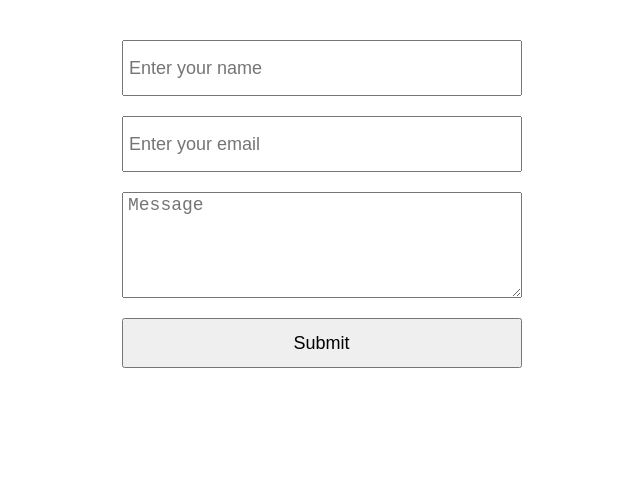
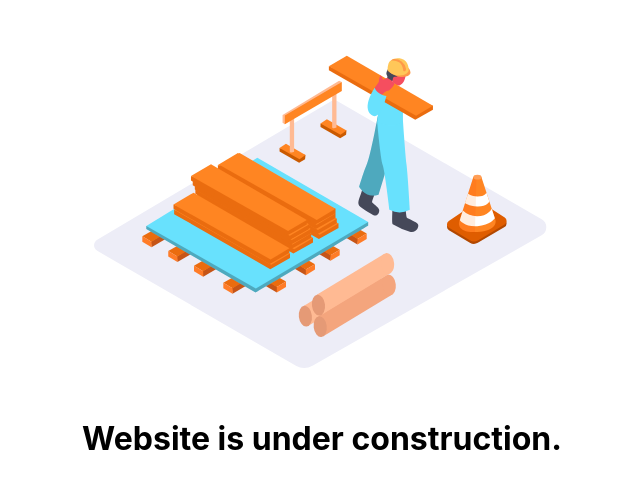
Before and after one commit to aazibch/portfolio-website, a React (Create React App) app: page / in a window 1280 px wide. Shown: the top 488 px of the page, without its empty margins (318-958 px from the left). Built offline with nearby package versions, Linux system fonts and the light colour scheme.

Commit message:
Add "under construction" message.

```diff
--- a/src/App.js
+++ b/src/App.js
@@ -1,10 +1,10 @@
 import './App.css';
-import Form from './components/Form';
+import UnderConstructionMessage from './components/UnderConstructionMessage/UnderConstructionMessage';
 
 function App() {
     return (
         <div className="App">
-            <Form />
+            <UnderConstructionMessage />
         </div>
     );
 }
--- a/src/components/Form.css
+++ /dev/null
@@ -1,20 +0,0 @@
-.contactForm {
-    padding: 10px;
-    width: 90%;
-    max-width: 400px;
-    margin: 30px auto;
-    border-radius: 10px;
-    display: flex;
-    flex-direction: column;
-    gap: 20px;
-}
-.contactForm input,
-button,
-textarea {
-    height: 50px;
-    padding-left: 5px;
-    font-size: 18px;
-}
-.contactForm textarea {
-    height: 100px;
-}
--- a/src/components/Form.js
+++ /dev/null
@@ -1,25 +0,0 @@
-import './Form.css';
-
-const Form = () => {
-    return (
-        <>
-            <form method="POST" name="contactform" className="contactForm">
-                <input type="hidden" name="form-name" value="contactForm" />
-
-                <input type="text" name="name" placeholder="Enter your name" />
-
-                <input
-                    type="email"
-                    name="email"
-                    placeholder="Enter your email"
-                />
-
-                <textarea name="message" placeholder="Message"></textarea>
-
-                <button type="submit">Submit</button>
-            </form>
-        </>
-    );
-};
-
-export default Form;
--- /dev/null
+++ b/src/components/UnderConstructionMessage/UnderConstructionMessage.js
@@ -0,0 +1,13 @@
+import classes from './UnderConstructionMessage.module.css';
+import ConstructionImage from './construction.svg';
+
+const UnderConstructionMessage = () => {
+    return (
+        <div className={classes.underConstructionMessage}>
+            <img src={ConstructionImage} alt="" />
+            <h1>Website is under construction.</h1>
+        </div>
+    );
+};
+
+export default UnderConstructionMessage;
--- /dev/null
+++ b/src/components/UnderConstructionMessage/UnderConstructionMessage.module.css
@@ -0,0 +1,8 @@
+.underConstructionMessage {
+    max-width: 30rem;
+    margin: 2rem auto 0;
+}
+
+.underConstructionMessage img {
+    width: 100%;
+}
```
Also changed, not shown: src/components/UnderConstructionMessage/construction.svg (added).
